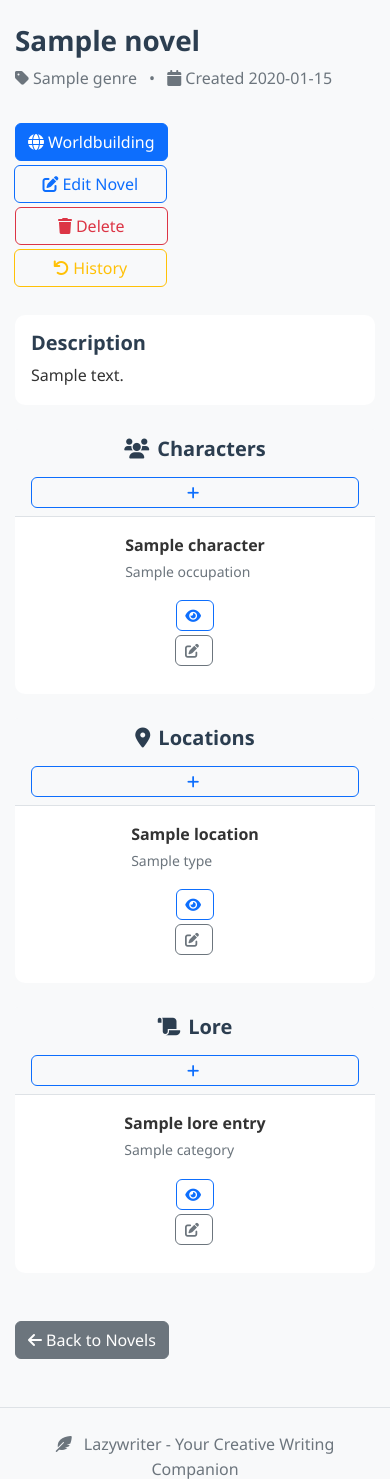
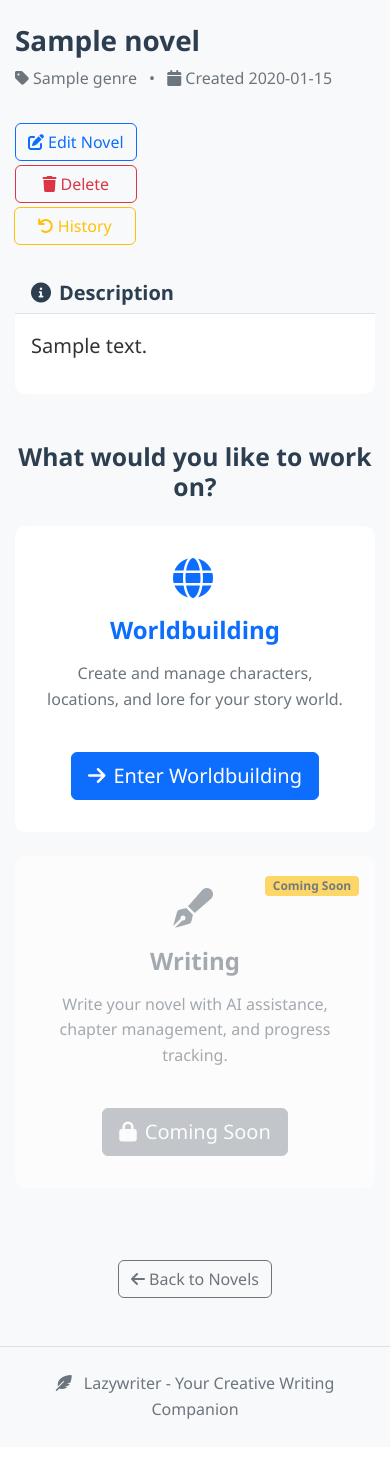
Before and after one commit to MoArafat97/novel_agent, a Flask app: template templates/novel_detail.html in a window 390 px wide. Shown: the part 64-1543 px from the top of the page. After the commit the page ends 1483 px from the top, so only its background shows below. Run offline with Flask 3, Linux system fonts and the light colour scheme; the template is opened without the code that fills it: most values are stand-ins (such as "Sample title", 1, 10 or a date in 2020); some libraries are stand-ins or nearby versions.

Commit message:
feat: Simplify novel detail page with prominent navigation tiles
- Simplified novel detail page to focus on two main actions: Worldbuilding and Writing
- Removed cluttered worldbuilding sections that previously appeared directly on the page
- Added two large, prominent navigation tiles as the main focal point:
  * Worldbuilding tile: Active, links to existing worldbuilding hub
  * Writing tile: Disabled with 'Coming Soon' styling for future implementation
- Updated Flask route to only pass basic novel information (title, genre, date, description)
- Added custom CSS for navigation tiles with hover effects and responsive design
- Maintained all existing worldbuilding functionality through proper navigation
- Improved user experience with cleaner visual hierarchy and reduced cognitive load

Changes:
- app.py: Simplified novel_detail route to pass only basic novel data
- templates/novel_detail.html: Complete rewrite with navigation tiles
- static/style.css: Added navigation tile styles and responsive design

Tested and verified:
✅ Novel detail page loads with simplified layout
✅ Worldbuilding navigation works correctly
✅ Writing tile shows proper 'Coming Soon' state
✅ All existing worldbuilding functionality preserved
✅ Responsive design works on mobile devices

```diff
--- a/app.py
+++ b/app.py
@@ -63,14 +63,8 @@ def novel_detail(novel_id):
         flash('Novel not found', 'error')
         return redirect(url_for('index'))
 
-    # Get novel-specific entities
-    novel_entities = world_state.get_entities_by_novel(novel_id)
-
-    return render_template('novel_detail.html',
-                         novel=novel,
-                         characters=novel_entities.get('characters', []),
-                         locations=novel_entities.get('locations', []),
-                         lore=novel_entities.get('lore', []))
+    # Only pass basic novel information for simplified view
+    return render_template('novel_detail.html', novel=novel)
 
 @app.route('/edit_novel/<novel_id>', methods=['GET', 'POST'])
 def edit_novel(novel_id):
--- a/static/style.css
+++ b/static/style.css
@@ -274,6 +274,66 @@ textarea::-webkit-scrollbar-thumb:hover {
     background-color: #f8f9fa;
 }
 
+/* Navigation Tiles */
+.navigation-tile {
+    transition: all 0.3s ease;
+    cursor: pointer;
+    min-height: 300px;
+}
+
+.navigation-tile:hover {
+    transform: translateY(-5px);
+    box-shadow: 0 8px 25px rgba(0, 0, 0, 0.15);
+}
+
+.navigation-tile .card-body {
+    display: flex;
+    flex-direction: column;
+    justify-content: center;
+    align-items: center;
+}
+
+.navigation-tile-icon {
+    transition: transform 0.3s ease;
+}
+
+.navigation-tile:hover .navigation-tile-icon {
+    transform: scale(1.1);
+}
+
+.navigation-tile-disabled {
+    opacity: 0.6;
+    cursor: not-allowed;
+}
+
+.navigation-tile-disabled:hover {
+    transform: none;
+    box-shadow: 0 2px 4px rgba(0, 0, 0, 0.1);
+}
+
+.navigation-tile-disabled .navigation-tile-icon {
+    transform: none !important;
+}
+
+/* Responsive navigation tiles */
+@media (max-width: 768px) {
+    .navigation-tile {
+        min-height: 250px;
+    }
+
+    .navigation-tile .card-body {
+        padding: 2rem !important;
+    }
+
+    .navigation-tile-icon i {
+        font-size: 2.5rem !important;
+    }
+
+    .navigation-tile h3 {
+        font-size: 1.5rem;
+    }
+}
+
 /* Print styles */
 @media print {
     .navbar, .btn, .card-footer, footer {
--- a/templates/novel_detail.html
+++ b/templates/novel_detail.html
@@ -3,9 +3,10 @@
 {% block title %}{{ novel.title }} - Lazywriter{% endblock %}
 
 {% block content %}
-<div class="row">
+<!-- Novel Header -->
+<div class="row mb-4">
     <div class="col-12">
-        <div class="d-flex justify-content-between align-items-start mb-4">
+        <div class="d-flex justify-content-between align-items-start">
             <div>
                 <h1>{{ novel.title }}</h1>
                 <p class="text-muted">
@@ -15,9 +16,6 @@
                 </p>
             </div>
             <div class="btn-group" role="group">
-                <a href="{{ url_for('novel_worldbuilding', novel_id=novel.id) }}" class="btn btn-primary">
-                    <i class="fas fa-globe me-1"></i>Worldbuilding
-                </a>
                 <a href="{{ url_for('edit_novel', novel_id=novel.id) }}" class="btn btn-outline-primary">
                     <i class="fas fa-edit me-1"></i>Edit Novel
                 </a>
@@ -32,127 +30,78 @@
     </div>
 </div>
 
-<div class="row mb-4">
+<!-- Novel Description -->
+<div class="row mb-5">
     <div class="col-12">
         <div class="card">
+            <div class="card-header">
+                <h5 class="mb-0"><i class="fas fa-info-circle me-2"></i>Description</h5>
+            </div>
             <div class="card-body">
-                <h5 class="card-title">Description</h5>
-                <p class="card-text">{{ novel.description }}</p>
+                <p class="lead">{{ novel.description }}</p>
             </div>
         </div>
     </div>
 </div>
 
-<div class="row">
-    <div class="col-md-4 mb-4">
-        <div class="card h-100">
-            <div class="card-header d-flex justify-content-between align-items-center">
-                <h5 class="mb-0"><i class="fas fa-users me-2"></i>Characters</h5>
-                <a href="{{ url_for('novel_create_character', novel_id=novel.id) }}" class="btn btn-sm btn-outline-primary">
-                    <i class="fas fa-plus"></i>
-                </a>
+<!-- Main Navigation Tiles -->
+<div class="row mb-5">
+    <div class="col-12">
+        <h2 class="text-center mb-4">What would you like to work on?</h2>
+        <div class="row justify-content-center">
+            <!-- Worldbuilding Tile -->
+            <div class="col-md-5 mb-4">
+                <a href="{{ url_for('novel_worldbuilding', novel_id=novel.id) }}" class="text-decoration-none">
+                    <div class="card navigation-tile h-100 border-primary">
+                        <div class="card-body text-center p-5">
+                            <div class="navigation-tile-icon mb-3">
+                                <i class="fas fa-globe fa-4x text-primary"></i>
                             </div>
-            <div class="card-body">
-                {% if characters %}
-                    {% for character in characters %}
-                        <div class="d-flex justify-content-between align-items-center mb-2">
-                            <div>
-                                <strong>{{ character.name }}</strong>
-                                <br>
-                                <small class="text-muted">{{ character.occupation }}</small>
-                            </div>
-                            <div class="btn-group btn-group-sm" role="group">
-                                <a href="{{ url_for('novel_character_detail', novel_id=novel.id, character_id=character.id) }}" class="btn btn-outline-primary btn-sm">
-                                    <i class="fas fa-eye"></i>
-                                </a>
-                                <a href="{{ url_for('novel_edit_character', novel_id=novel.id, character_id=character.id) }}" class="btn btn-outline-secondary btn-sm">
-                                    <i class="fas fa-edit"></i>
-                                </a>
-                            </div>
-                        </div>
-                        {% if not loop.last %}<hr class="my-2">{% endif %}
-                    {% endfor %}
-                {% else %}
-                    <p class="text-muted text-center">No characters yet</p>
-                {% endif %}
+                            <h3 class="card-title text-primary mb-3">Worldbuilding</h3>
+                            <p class="card-text text-muted">
+                                Create and manage characters, locations, and lore for your story world.
+                            </p>
+                            <div class="mt-4">
+                                <span class="btn btn-primary btn-lg">
+                                    <i class="fas fa-arrow-right me-2"></i>Enter Worldbuilding
+                                </span>
                             </div>
                         </div>
                     </div>
-
-    <div class="col-md-4 mb-4">
-        <div class="card h-100">
-            <div class="card-header d-flex justify-content-between align-items-center">
-                <h5 class="mb-0"><i class="fas fa-map-marker-alt me-2"></i>Locations</h5>
-                <a href="{{ url_for('novel_create_location', novel_id=novel.id) }}" class="btn btn-sm btn-outline-primary">
-                    <i class="fas fa-plus"></i>
                 </a>
             </div>
-            <div class="card-body">
-                {% if locations %}
-                    {% for location in locations %}
-                        <div class="d-flex justify-content-between align-items-center mb-2">
-                            <div>
-                                <strong>{{ location.name }}</strong>
-                                <br>
-                                <small class="text-muted">{{ location.type }}</small>
+
+            <!-- Writing Tile (Coming Soon) -->
+            <div class="col-md-5 mb-4">
+                <div class="card navigation-tile navigation-tile-disabled h-100 border-secondary">
+                    <div class="card-body text-center p-5 position-relative">
+                        <div class="navigation-tile-icon mb-3">
+                            <i class="fas fa-pen-fancy fa-4x text-secondary"></i>
                         </div>
-                            <div class="btn-group btn-group-sm" role="group">
-                                <a href="{{ url_for('novel_location_detail', novel_id=novel.id, location_id=location.id) }}" class="btn btn-outline-primary btn-sm">
-                                    <i class="fas fa-eye"></i>
-                                </a>
-                                <a href="{{ url_for('novel_edit_location', novel_id=novel.id, location_id=location.id) }}" class="btn btn-outline-secondary btn-sm">
-                                    <i class="fas fa-edit"></i>
-                                </a>
+                        <h3 class="card-title text-secondary mb-3">Writing</h3>
+                        <p class="card-text text-muted">
+                            Write your novel with AI assistance, chapter management, and progress tracking.
+                        </p>
+                        <div class="mt-4">
+                            <span class="btn btn-secondary btn-lg disabled">
+                                <i class="fas fa-lock me-2"></i>Coming Soon
+                            </span>
                         </div>
-                        </div>
-                        {% if not loop.last %}<hr class="my-2">{% endif %}
-                    {% endfor %}
-                {% else %}
-                    <p class="text-muted text-center">No locations yet</p>
-                {% endif %}
+                        <!-- Coming Soon Badge -->
+                        <div class="position-absolute top-0 end-0 m-3">
+                            <span class="badge bg-warning text-dark">Coming Soon</span>
                         </div>
                     </div>
                 </div>
-
-    <div class="col-md-4 mb-4">
-        <div class="card h-100">
-            <div class="card-header d-flex justify-content-between align-items-center">
-                <h5 class="mb-0"><i class="fas fa-scroll me-2"></i>Lore</h5>
-                <a href="{{ url_for('novel_create_lore', novel_id=novel.id) }}" class="btn btn-sm btn-outline-primary">
-                    <i class="fas fa-plus"></i>
-                </a>
-            </div>
-            <div class="card-body">
-                {% if lore %}
-                    {% for lore_entry in lore %}
-                        <div class="d-flex justify-content-between align-items-center mb-2">
-                            <div>
-                                <strong>{{ lore_entry.title }}</strong>
-                                <br>
-                                <small class="text-muted">{{ lore_entry.category }}</small>
-                            </div>
-                            <div class="btn-group btn-group-sm" role="group">
-                                <a href="{{ url_for('novel_lore_detail', novel_id=novel.id, lore_id=lore_entry.id) }}" class="btn btn-outline-primary btn-sm">
-                                    <i class="fas fa-eye"></i>
-                                </a>
-                                <a href="{{ url_for('novel_edit_lore', novel_id=novel.id, lore_id=lore_entry.id) }}" class="btn btn-outline-secondary btn-sm">
-                                    <i class="fas fa-edit"></i>
-                                </a>
-                            </div>
-                        </div>
-                        {% if not loop.last %}<hr class="my-2">{% endif %}
-                    {% endfor %}
-                {% else %}
-                    <p class="text-muted text-center">No lore entries yet</p>
-                {% endif %}
             </div>
         </div>
     </div>
 </div>
 
-<div class="row mt-4">
-    <div class="col-12">
-        <a href="{{ url_for('index') }}" class="btn btn-secondary">
+<!-- Back Navigation -->
+<div class="row">
+    <div class="col-12 text-center">
+        <a href="{{ url_for('index') }}" class="btn btn-outline-secondary">
             <i class="fas fa-arrow-left me-1"></i>Back to Novels
         </a>
     </div>
```
Lines whose indentation alone changed are shown as unchanged.
